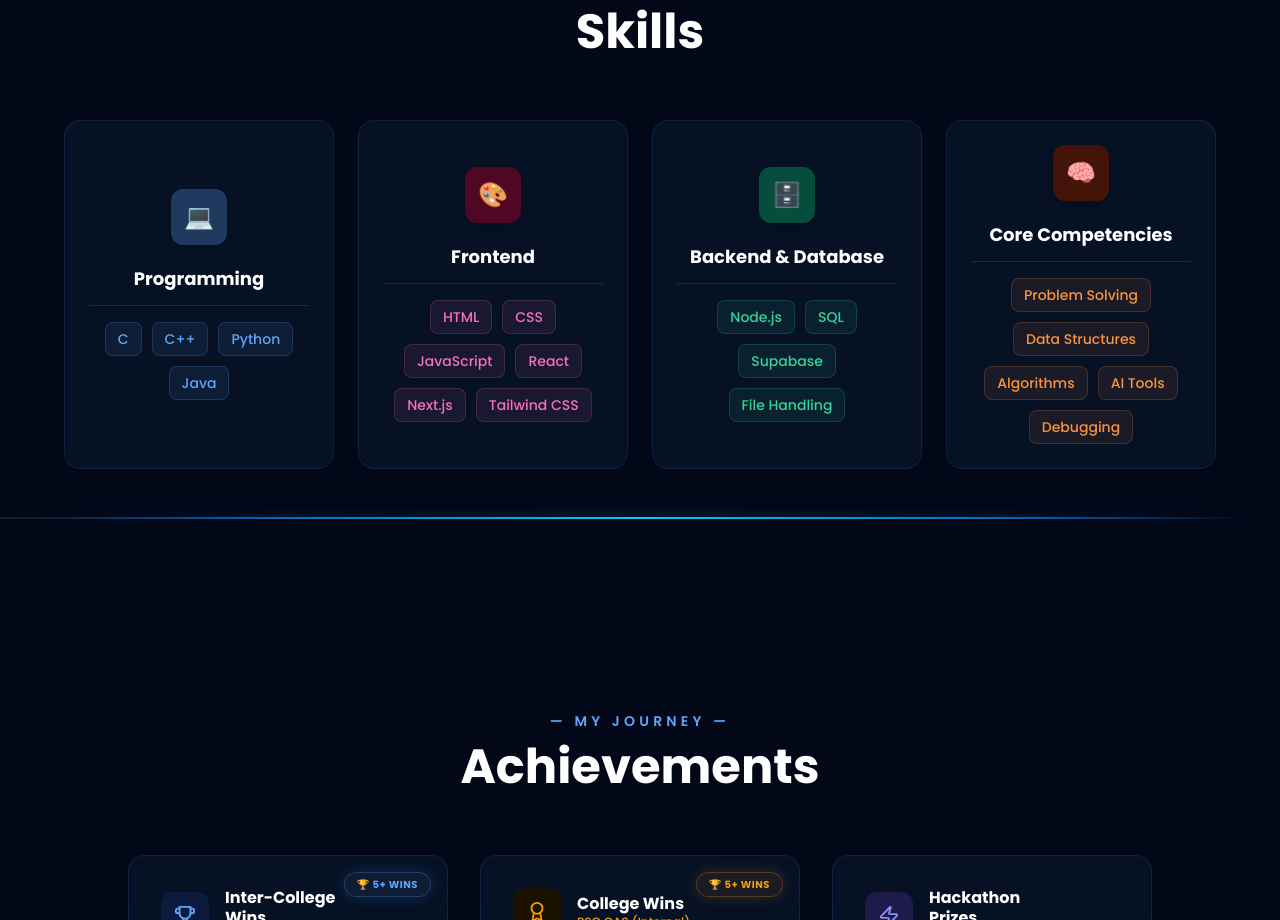
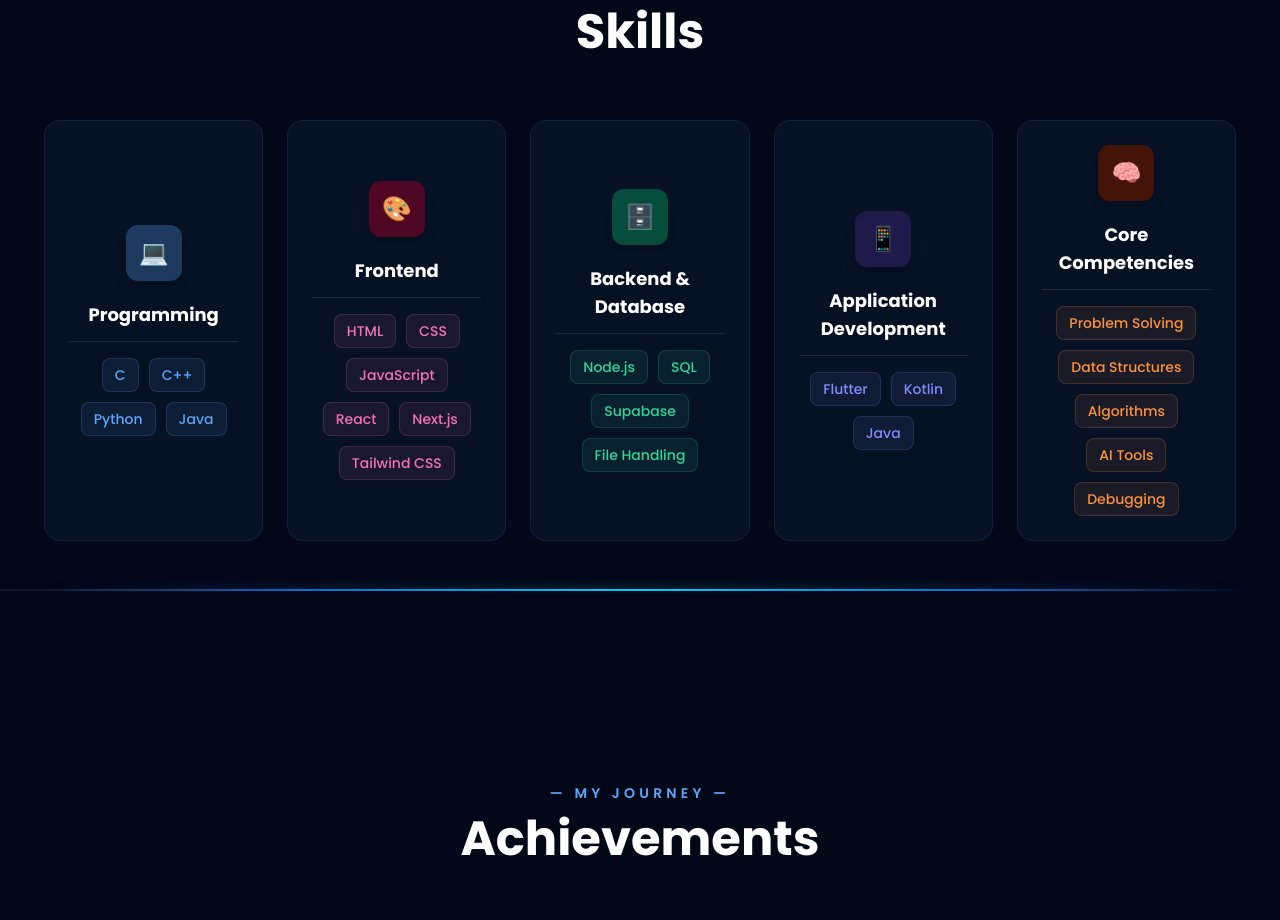
Before and after one commit to Amarnath2007/Portfolio, a Next.js app: page / in a window 1280 px wide. Shown: the part 920-1840 px from the top of the page. Built offline with nearby package versions, Linux system fonts and the light colour scheme; no server answers; the database is empty.

Commit message:
feat: add Application Development skill category

```diff
--- a/components/Skills.tsx
+++ b/components/Skills.tsx
@@ -24,6 +24,13 @@ const skillCategories = [
     skills: ["Node.js", "SQL", "Supabase", "File Handling"],
     color: "#34d399",
     bg: "#064e3b"
+  },
+  {
+    title: "Application Development",
+    icon: "📱",
+    skills: ["Flutter", "Kotlin", "Java"],
+    color: "#818cf8",
+    bg: "#1e1b4b"
   },
   {
     title: "Core Competencies",
@@ -53,7 +60,7 @@ export default function Skills() {
         </motion.div>
 
         {/* Categories Grid */}
-        <div className="grid grid-cols-1 md:grid-cols-2 lg:grid-cols-4 gap-6 max-w-6xl mx-auto">
+        <div className="flex flex-wrap justify-center gap-6 max-w-7xl mx-auto">
           {skillCategories.map((category, idx) => (
             <motion.div
               key={category.title}
@@ -61,7 +68,7 @@ export default function Skills() {
               whileInView={{ opacity: 1, y: 0 }}
               transition={{ duration: 0.5, delay: idx * 0.1 }}
               viewport={{ once: true }}
-              className="glass-card rounded-2xl p-6 flex flex-col items-center justify-center text-center cursor-default hover:-translate-y-2 transition-transform duration-300 h-full"
+              className="glass-card rounded-2xl p-6 flex flex-col items-center justify-center text-center cursor-default hover:-translate-y-2 transition-transform duration-300 w-full sm:w-[calc(50%-1.5rem)] lg:w-[calc(33.33%-1.5rem)] xl:w-[calc(20%-1.5rem)] min-h-[280px]"
             >
               {/* Category Icon */}
               <div
```
